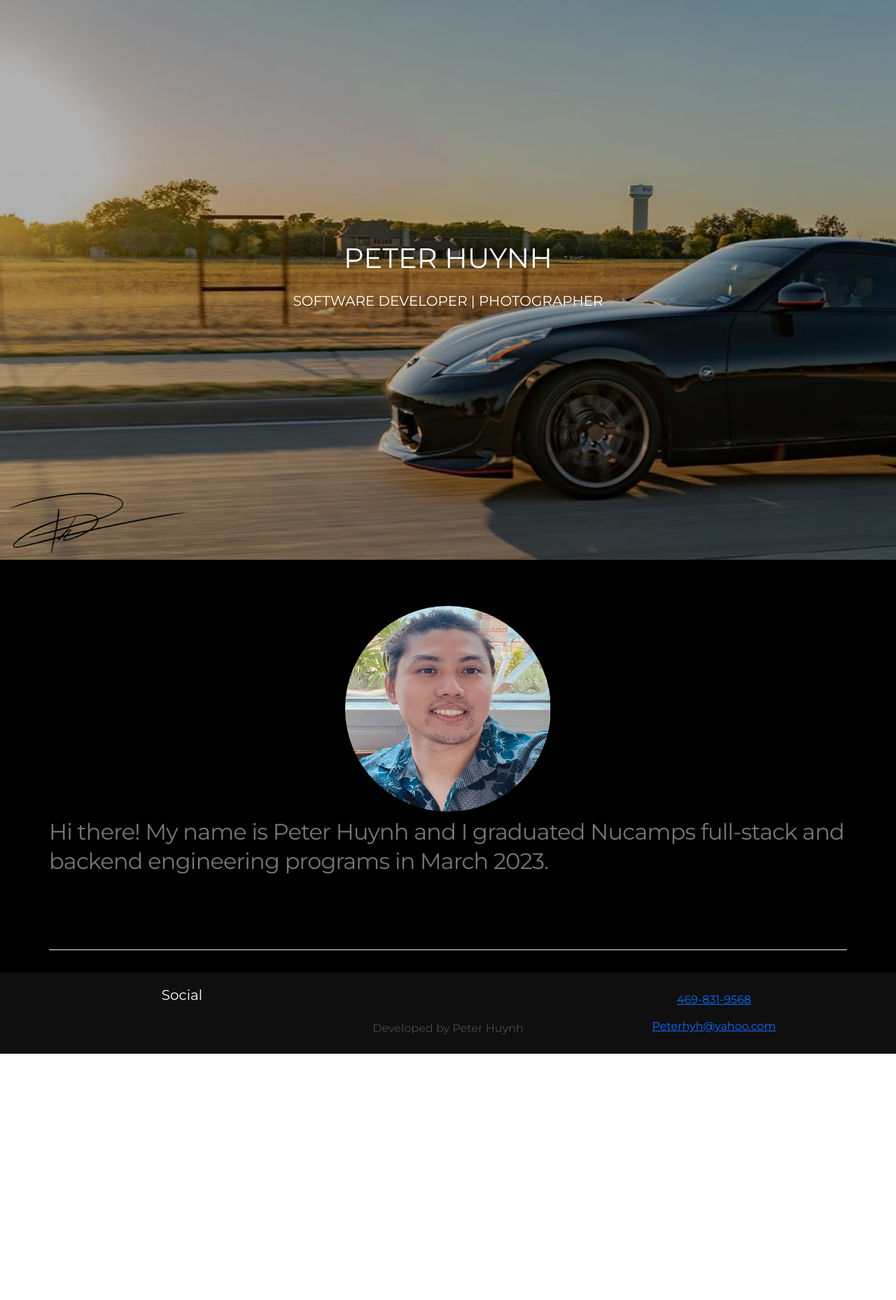
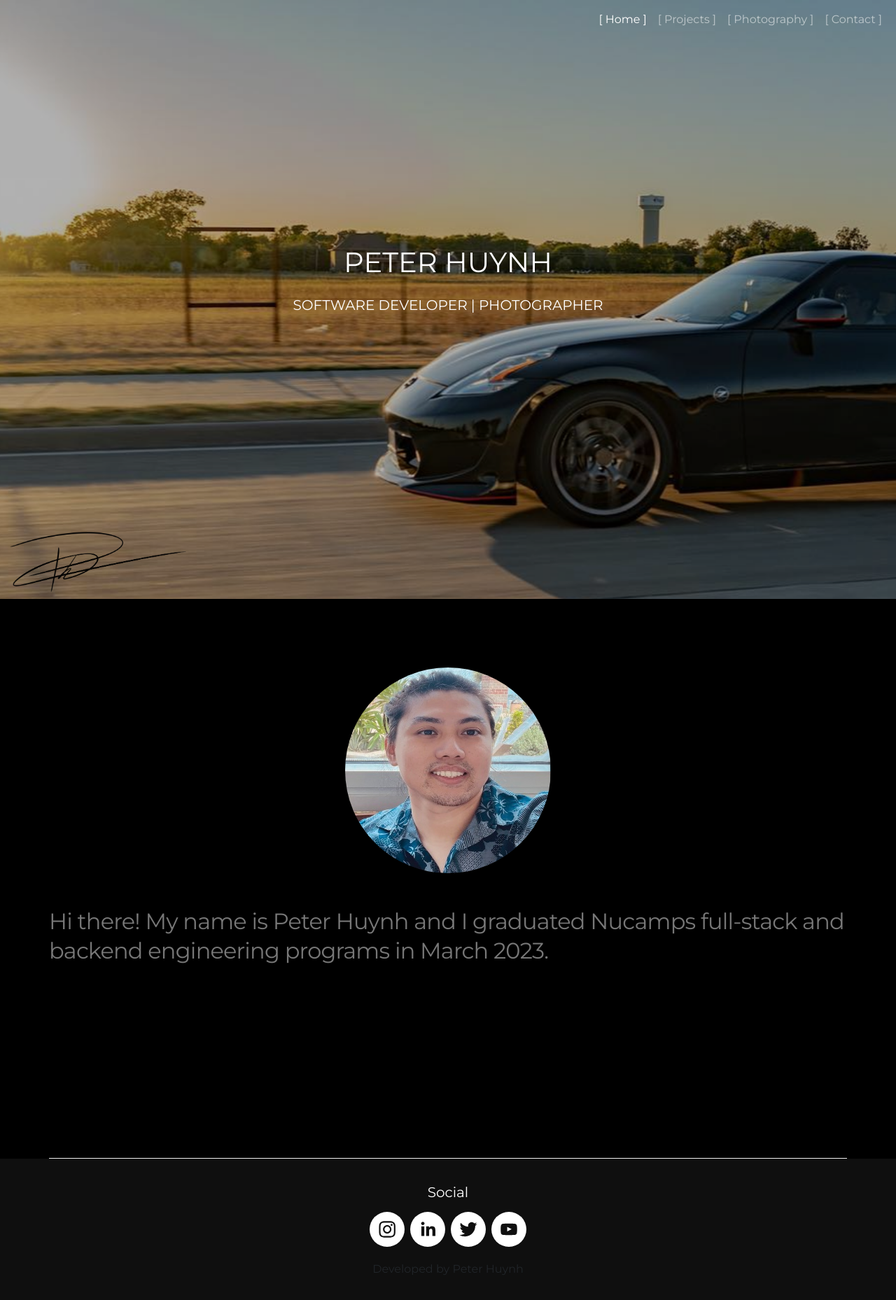
Before and after one commit to Peterhyh/official-website, a React (Create React App) app: page / in a window 1280 px wide. Shown: the top 1858 px of the page at 70% size. Before the commit the page ends 1506 px from the top, so only its background shows below. Built offline with nearby package versions, Linux system fonts and the light colour scheme; the HTML template or start-up script is replaced by a standard one; a web font is replaced by a local one.

Commit message:
Navbar update

```diff
--- a/package.json
+++ b/package.json
@@ -20,6 +20,7 @@
     "react-redux": "^8.0.5",
     "react-router-dom": "^6.2.1",
     "react-scripts": "5.0.1",
+    "react-social-icons": "^5.15.0",
     "react-spring": "^9.7.1",
     "reactstrap": "^9.0.1",
     "redux-logger": "^3.0.6",
--- a/src/App.css
+++ b/src/App.css
@@ -48,19 +48,7 @@ h2 {
   min-height: 200px;
 }
 
-.site-footer {
-  background-color: #1E1E1E80;
-  padding: 20px 0;
-  margin-top: 2rem;
-}
 
-.left-footer {
-  color: #fff;
-}
-
-.middle-footer {
-  color: rgb(73, 73, 73);
-}
 
 .navbar-brand {
   max-width: 7rem;
@@ -80,16 +68,16 @@ h2 {
   top: 0;
   left: 0;
   right: 0;
-  background-color: 'transparent';
+  background-color: rgba(0, 0, 0, 0.3);
 }
 
-.navbar_dark {
+/* .navbar_dark {
   background-image: linear-gradient(to right, #565859, #1E1E1E);
   opacity: 0.7;
   margin-bottom: 2rem;
   min-height: 8rem;
   position: 'sticky';
-}
+} */
 
 .page-enter {
   opacity: 0;
@@ -157,6 +145,10 @@ Form {
   width: 20%;
 }
 
+.banner-title {
+  transform: translateY(-50px);
+}
+
 .banner-name {
   font-size: 40px;
   text-align: center;
@@ -167,7 +159,12 @@ Form {
   text-align: center;
 }
 
-/*ProfileContent*/
+/*ProfileContent------------------------------------------------------------------------------*/
+.profile-container {
+  height: 100vh;
+  background-size: cover;
+}
+
 .profile-pic {
   border-radius: 100%;
 }
@@ -267,3 +264,15 @@ Form {
     transform: skew(0deg) translateX(0px);
   }
 }
+
+
+/*Footer------------------------------------------------------------------------------*/
+
+.site-footer {
+  background-color: #0F0F0F;
+  padding: 2rem;
+}
+
+.footer-social {
+  color: #fff;
+}
--- a/src/components/Footer.js
+++ b/src/components/Footer.js
@@ -1,60 +1,31 @@
 import { Container, Row, Col } from 'reactstrap';
+import { SocialIcon } from 'react-social-icons';
 
 const Footer = () => {
     return (
         <footer className='site-footer'>
             <Container>
-                <Row className='text-center'>
-                    <Col xs='4' sm='4' className='left-footer'>
+                <Row>
+                    <Col className='footer-social d-flex justify-content-center m-1'>
+                        <h5>Social</h5>
+                    </Col>
+                </Row>
+                <Row>
+                    <Col className='d-flex justify-content-center'>
 
-                        <h5>Social</h5>
-                        <a
-                            className='btn btn-social-icon btn-instagram'
-                            href='http://instagram.com/Peterhyh'
-                        >
-                            <i className='fa fa-instagram' />
-                        </a>
+                        <SocialIcon className='m-1' network='instagram' url='http://instagram.com/Peterhyh' bgColor='white' />
 
-                        <a
-                            className='btn btn-social-icon btn-linkedin'
-                            href='https://www.linkedin.com/in/peterhyh/'
-                        >
-                            <i className='fa fa-linkedin' />
-                        </a>
+                        <SocialIcon className='m-1' network='linkedin' url='https://www.linkedin.com/in/peterhyh/' bgColor='white' />
 
-                        <a
-                            className='btn btn-social-icon btn-twitter'
-                            href='https://twitter.com/CodingNeatPete'
-                        >
-                            <i className='fa fa-twitter' />
-                        </a>
+                        <SocialIcon className='m-1' network='twitter' url='https://twitter.com/CodingNeatPete' bgColor='white' />
 
-                        <a
-                            className='btn btn-social-icon btn-google'
-                            href='https://www.youtube.com/channel/UC5196UiG5Nl8Y2hJBCk9xJQ'
-                        >
-                            <i className='fa fa-youtube' />
-                        </a>
+                        <SocialIcon className='m-1' network='youtube' url='https://www.youtube.com/channel/UC5196UiG5Nl8Y2hJBCk9xJQ' bgColor='white' />
+
                     </Col>
-                    <Col className='middle-footer mt-5' xs='4' sm='4'>
+                </Row>
+                <Row >
+                    <Col className='d-flex justify-content-center mt-3'>
                         <h7>Developed by Peter Huynh</h7>
-                    </Col>
-                    <Col xs='4' sm='4'>
-                        <a
-                            role='button'
-                            className='btn btn-link'
-                            href='tel:+12065551234'
-                        >
-                            <i className='fa fa-phone' /> 469-831-9568
-                        </a>
-                        <br />
-                        <a
-                            role='button'
-                            className='btn btn-link'
-                            href='mailto:notreal@notreal.co'
-                        >
-                            <i className='fa fa-envelope-o' /> Peterhyh@yahoo.com
-                        </a>
                     </Col>
                 </Row>
             </Container>
--- a/src/components/Header.js
+++ b/src/components/Header.js
@@ -25,32 +25,29 @@ const Header = () => {
     }, [])
 
     return (
-        <Navbar className={`nav ${showNav && 'navbar_dark'}`} dark expand='md' sticky='top'>
-            <NavbarBrand href='/'>
-                <img src={Logo} alt="Peter's signiture in white" />
-            </NavbarBrand>
+        <Navbar className='nav' dark expand='md' sticky='top'>
             <NavbarToggler onClick={() => setMenuOpen(!menuOpen)} />
             <Collapse isOpen={menuOpen} navbar>
                 <Nav className='ms-auto' navbar>
                     <NavItem>
                         <NavLink className='nav-link' to='/' >
-                            <i className='fa fa-home fa-lg' /> Home
+                            [ Home ]
                         </NavLink>
                     </NavItem>
                     <NavItem>
                         <NavLink className='nav-link' to='/project' >
-                            <i className="fa fa-duotone fa-file" /> Projects
+                            [ Projects ]
                         </NavLink>
                     </NavItem>
                     <NavItem>
                         <NavLink className='nav-link' to='/photo' >
-                            <i className='fa fa-duotone fa-image fa-lg' /> Photography
+                            [ Photography ]
                         </NavLink>
                     </NavItem>
 
                     <NavItem>
                         <NavLink className='nav-link' to='/contact' >
-                            <i className='fa fa-address-card fa-lg' /> Contact
+                            [ Contact ]
                         </NavLink>
                     </NavItem>
                     <LoginForm />
--- a/src/components/LoginForm.js
+++ b/src/components/LoginForm.js
@@ -15,12 +15,6 @@ const LoginForm = () => {
 
     return (
         <>
-            <Button
-                outline
-                onClick={() => setOpenModal(!openModal)}
-            >
-                Login
-            </Button>
             <Modal isOpen={openModal}>
                 <ModalHeader toggle={() => setOpenModal(!openModal)}>
                     Login
--- a/src/components/home/HomeBanner.js
+++ b/src/components/home/HomeBanner.js
@@ -4,6 +4,7 @@ import banner from '../../app/assets/img/sunset.jpg';
 import { useSpring, animated } from 'react-spring';
 import { useEffect, useState } from 'react';
 import Signiture from '../../app/assets/img/bsigniture.png';
+import Header from "../Header";
 
 
 
@@ -24,6 +25,9 @@ const HomeBanner = () => {
 
         <animated.div style={fade}>
             <Parallax md='7' strength={200} blur={{ min: -15, max: 15 }} bgImage={banner}>
+                <div>
+                    <Header />
+                </div>
                 <div className='content d-flex justify-content-center align-items-center'>
                     <div className='banner-title'>
                         <p className='banner-name'>PETER HUYNH</p>
--- a/src/components/home/ProfileContent.js
+++ b/src/components/home/ProfileContent.js
@@ -11,16 +11,16 @@ const ProfileContent = () => {
 
 
     return (
-        <Container className='mt-3 row-content' >
+        <Container className='profile-container row-content' >
             <Row >
-                <Col className='d-flex justify-content-center' >
+                <Col className='mt-5 d-flex justify-content-center' >
                     <div ref={picRef}>
                         <img className={`${'profile-pic'} ${showPic ? 'show-pic' : 'profile-pic'}`} src={me} alt='A photograph of Peter Huynh' />
                     </div>
                 </Col>
             </Row>
             <Row>
-                <Col className='mt-2'>
+                <Col className='mt-5'>
                     <p ref={introRef} >
                         <span className={`${'intro'} ${showIntro ? 'animateIntro' : 'intro'}`}>
                             Hi there! My name is Peter Huynh and I graduated Nucamps
@@ -30,7 +30,7 @@ const ProfileContent = () => {
                 </Col>
             </Row>
             <Row >
-                <Col className='d-flex justify-content-center'>
+                <Col className='mt-5 d-flex justify-content-center'>
                     <p ref={rocketRef}>
                         <span className={`${'rocket'} ${showRocket ? 'animateRocket' : 'rocket'}`}>
                             🚀
```
Also changed, not shown: 1 other file (tests, documents, lock files or other folders).
